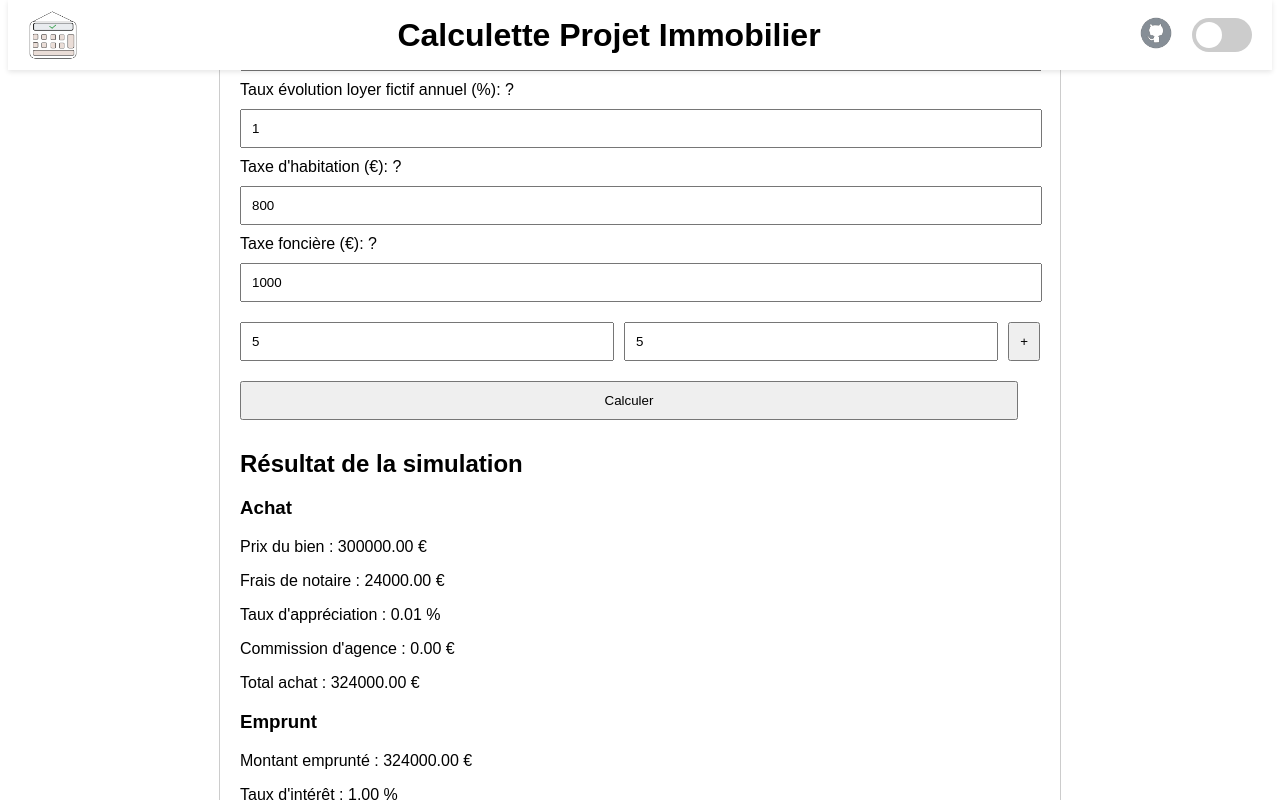
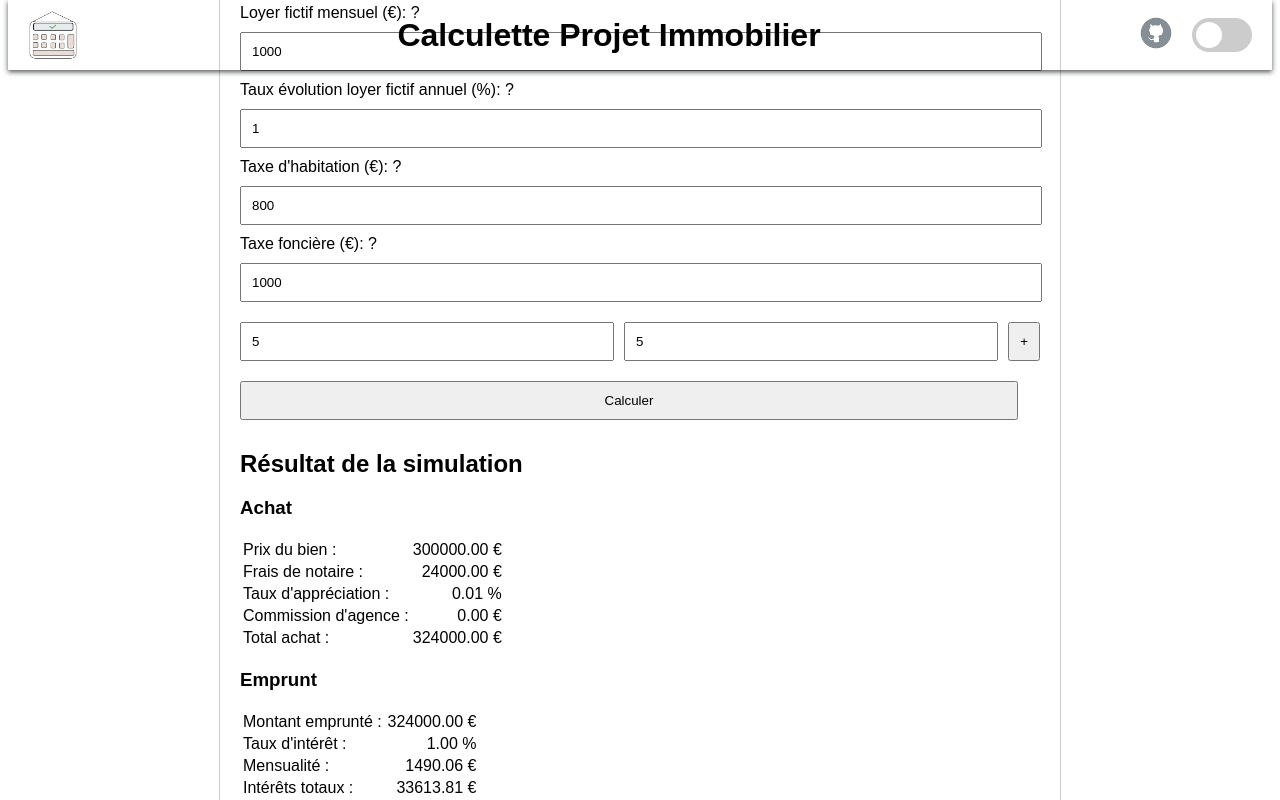
Before and after one commit to odysseu/python-app, a website: page index.html in a window 1280 px wide. Both pictures are taken after typing "5", "5" into the empty fields and a click on the button "Calculer". Shown: the part 593-1393 px from the top of the page. Drawn offline with nearby package versions, Linux system fonts and the light colour scheme.

Commit message:
colors, font, simulation result

```diff
--- a/script.js
+++ b/script.js
@@ -92,8 +92,8 @@ function calculPertesLocation(loyer, duree, tauxLoyerFictif) {
     return pertesLocation;
 }
 
-// Fonction pour générer le rapport
 function genererRapport() {
+    // Récupérer les valeurs du formulaire
     const prix = parseFloat(document.getElementById('prix').value);
     const notaire = parseFloat(document.getElementById('notaire').value) / 100;
     const tauxAppreciation = parseFloat(document.getElementById('taux-appreciation').value) / 100;
@@ -122,29 +122,88 @@ function genererRapport() {
     const cumulAchat = calculPertesAchat(prix, fraisNotaire, fraisCommission, apport, mensualite, taxeFonciere, tauxAppreciation, maxDuree, dureePret, cumulLoyers);
 
     // Concaténer les résultats et le graphique
-    const resultat = `
+    let resultat = `
         <h2>Résultat de la simulation</h2>
+
         <div>
             <h3>Achat</h3>
-            <p>Prix du bien : ${prix.toFixed(2)} €</p>
-            <p>Frais de notaire : ${fraisNotaire.toFixed(2)} €</p>
-            <p>Taux d'appréciation : ${tauxAppreciation.toFixed(2)} %</p>
-            <p>Commission d'agence : ${fraisCommission.toFixed(2)} €</p>
-            <p>Total achat : ${totalAchat.toFixed(2)} €</p>
+            <table>
+                <tr>
+                    <td>Prix du bien :</td>
+                    <td style="text-align: right;">${prix.toFixed(2)} €</td>
+                </tr>
+                <tr>
+                    <td>Frais de notaire :</td>
+                    <td style="text-align: right;">${fraisNotaire.toFixed(2)} €</td>
+                </tr>
+                <tr>
+                    <td>Taux d'appréciation :</td>
+                    <td style="text-align: right;">${tauxAppreciation.toFixed(2)} %</td>
+                </tr>
+                <tr>
+                    <td>Commission d'agence :</td>
+                    <td style="text-align: right;">${fraisCommission.toFixed(2)} €</td>
+                </tr>
+                <tr>
+                    <td>Total achat :</td>
+                    <td style="text-align: right;">${totalAchat.toFixed(2)} €</td>
+                </tr>
+            </table>
         </div>
         <div>
             <h3>Emprunt</h3>
-            <p>Montant emprunté : ${montantEmprunte.toFixed(2)} €</p>
-            <p>Taux d'intérêt : ${(taux * 100).toFixed(2)} %</p>
-            <p>Mensualité : ${mensualite.toFixed(2)} €</p>
-            <p>Intérêts totaux : ${coutTotalInterets.toFixed(2)} €</p>
-            <p>Coût total emprunt : ${coutTotalEmprunt.toFixed(2)} €</p>
+            <table>
+                <tr>
+                    <td>Montant emprunté :</td>
+                    <td style="text-align: right;">${montantEmprunte.toFixed(2)} €</td>
+                </tr>
+                <tr>
+                    <td>Taux d'intérêt :</td>
+                    <td style="text-align: right;">${(taux * 100).toFixed(2)} %</td>
+                </tr>
+                <tr>
+                    <td>Mensualité :</td>
+                    <td style="text-align: right;">${mensualite.toFixed(2)} €</td>
+                </tr>
+                <tr>
+                    <td>Intérêts totaux :</td>
+                    <td style="text-align: right;">${coutTotalInterets.toFixed(2)} €</td>
+                </tr>
+                <tr>
+                    <td>Coût total emprunt :</td>
+                    <td style="text-align: right;">${coutTotalEmprunt.toFixed(2)} €</td>
+                </tr>
+            </table>
         </div>
         <div>
             <h3>Financement</h3>
-            <p>Loyer fictif mensuel : ${loyerFictif.toFixed(2)} €</p>
-            <p>Taxe d'habitation annuelle : ${taxeHabitation.toFixed(2)} €</p>
-            <p>Taxe foncière annuelle : ${taxeFonciere.toFixed(2)} €</p>
+            <table>
+                <tr>
+                    <td>Loyer fictif mensuel :</td>
+                    <td style="text-align: right;">${loyerFictif.toFixed(2)} €</td>
+                </tr>
+                <tr>
+                    <td>Taxe d'habitation annuelle :</td>
+                    <td style="text-align: right;">${taxeHabitation.toFixed(2)} €</td>
+                </tr>
+                <tr>
+                    <td>Taxe foncière annuelle :</td>
+                    <td style="text-align: right;">${taxeFonciere.toFixed(2)} €</td>
+                </tr>
+    `;
+
+    // Ajouter les loyers au résultat
+    if (cumulLoyers > 0) {
+        resultat += `
+                <tr>
+                    <td>Loyer mensuel moyen touché :</td>
+                    <td> style="text-align: right;">${cumulLoyers.toFixed(2) / 12} €</td>
+                </tr>
+        `;
+    }
+
+    resultat += `
+            </table>
         </div>
         <div>
             <h3>Amortissement</h3>
--- a/styles.css
+++ b/styles.css
@@ -4,18 +4,18 @@
     position: sticky;
     top: 0;
     z-index: 1000;
-    background-color: white; /* Couleur de fond du header */
-    box-shadow: 0 2px 5px rgba(0, 0, 0, 0.1); /* Optionnel : ajout d'une ombre pour un effet visuel */
+    background-color: d1dbe0; /* Couleur de fond du header */
+    box-shadow: 0 2px 5px #0c1116b4; /* Optionnel : ajout d'une ombre pour un effet visuel */
     padding: 10px 20px;
     display: flex;
     align-items: center;
     justify-content: space-between;
+    font-family: Arial, sans-serif;
 }
 
 body.dark-mode .sticky-header {
-    background-color: #333; /* Darker background for header */
+    background-color: #1e2a38; /* Darker background for header */
     color: #d1dbe0; /* Soft white text for header */
-    font-family: 'Courier New', Courier, monospace; /* Change font for dark mode */
 }
 
 .header-left, .header-right {
@@ -41,7 +41,7 @@ body.dark-mode .sticky-header {
     visibility: hidden;
     width: 200px;
     background-color: #555;
-    color: #fff;
+    color: #ffffff;
     text-align: center;
     border-radius: 6px;
     padding: 5px 0;
@@ -154,7 +154,7 @@ body.dark-mode {
 }
 
 body.dark-mode .container {
-    border-color: #444;
+    border-color: #1e2a38;
 }
 
 input, button {
```
